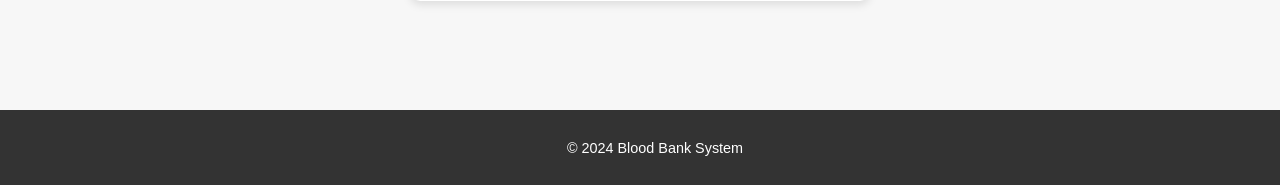
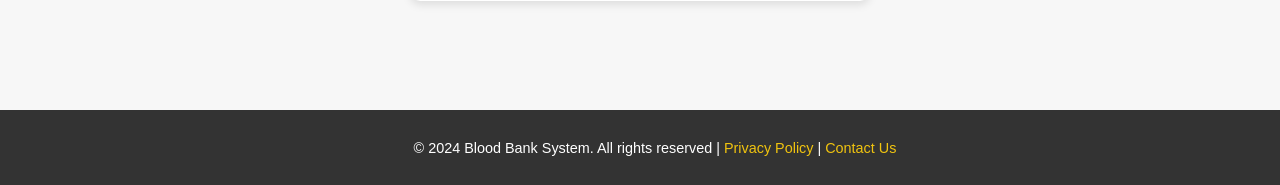
Before and after one commit to alizaib0000/BloodBankSystem01, a Flask app: page /register in a window 1280 px wide. Shown: the part 615-800 px from the top of the page. Run offline with Flask 3, Linux system fonts and the light colour scheme.

Commit message:
Update register.html

```diff
--- a/templates/register.html
+++ b/templates/register.html
@@ -23,10 +23,11 @@
     </section>
 
 
-    <footer>
-        <p>&copy; 2024 Blood Bank System</p>
+
+<!-- Footer Section -->
+    <footer class="footer">
+        <p>&copy; 2024 Blood Bank System. All rights reserved | <a href="#">Privacy Policy</a> | <a href="/contact">Contact Us</a></p></p>
     </footer>
-
     <script src="{{ url_for('static', filename='.js') }}"></script>
 </body>
 </html>
```
